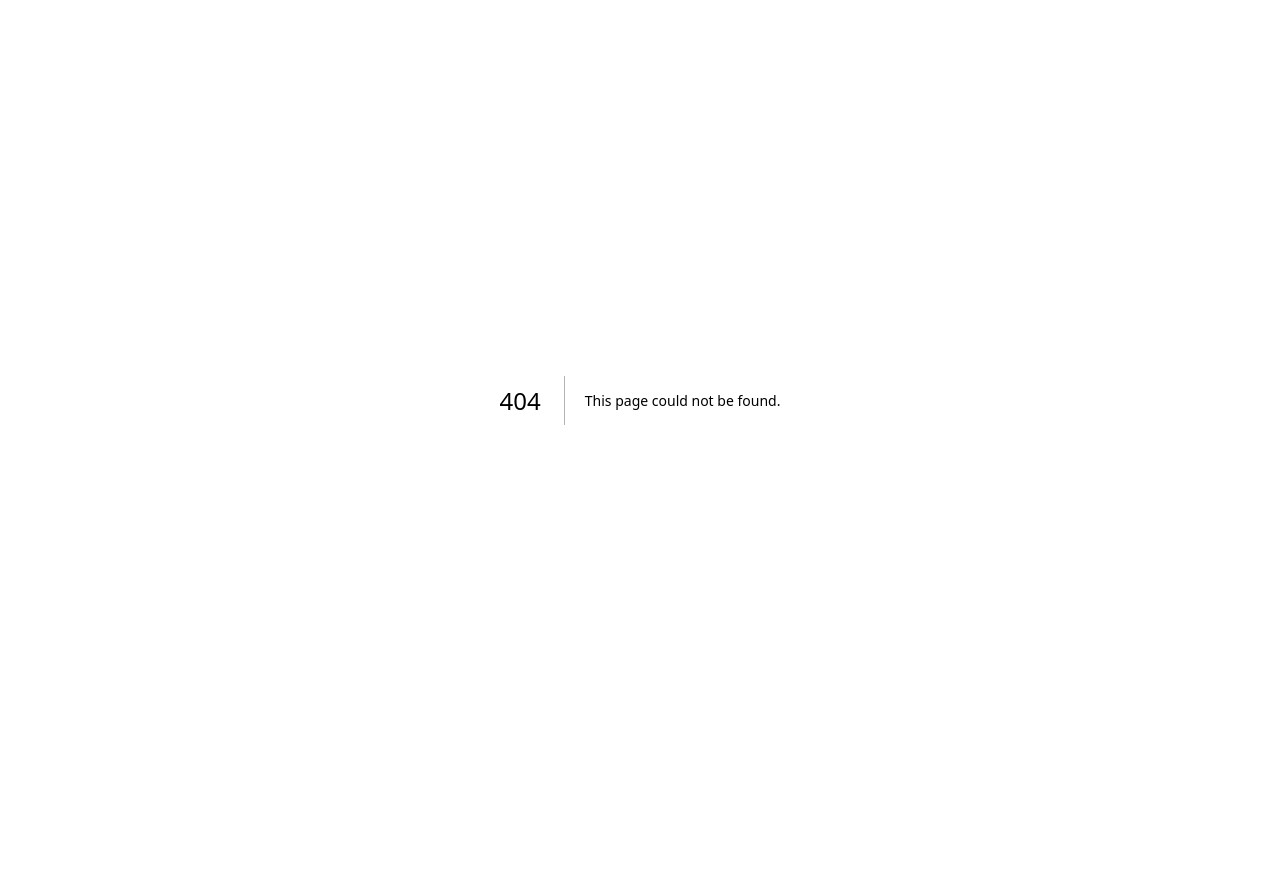
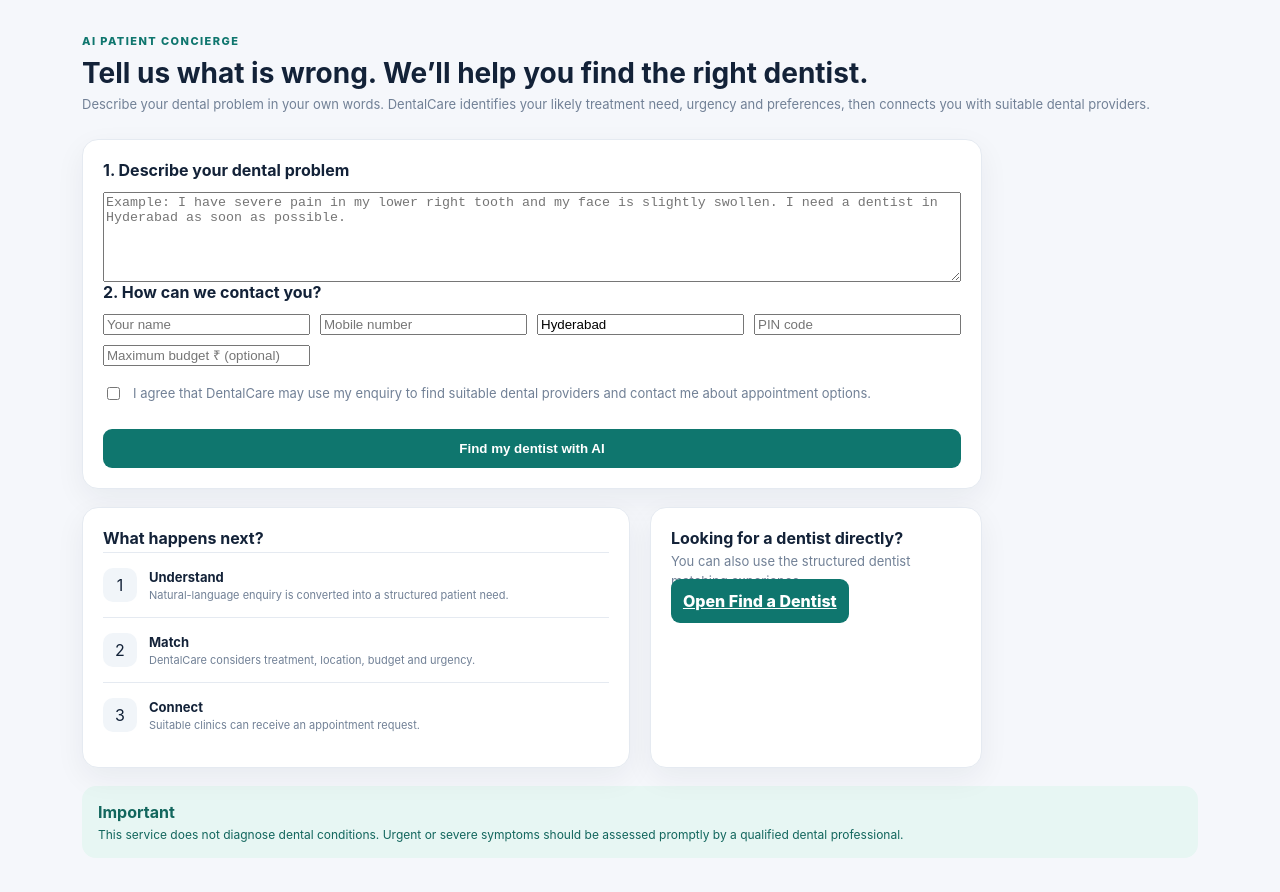
Before and after one commit to Bsuresh70/dentalcare, a Next.js app: page /patient-search in a window 1280 px wide. Before the commit this address had no page. Before the commit the page ends 800 px from the top, so only its background shows below. Built offline with nearby package versions, Linux system fonts and the light colour scheme; no server answers.

Commit message:
Add AI patient search capture experience

```diff
--- /dev/null
+++ b/app/patient-search/page.tsx
@@ -0,0 +1,159 @@
+'use client';
+
+import { FormEvent, useMemo, useState } from 'react';
+import Link from 'next/link';
+import { supabase } from '../../lib/supabase';
+
+const treatments=[
+  {label:'Dental implant',keywords:['implant','implants','missing tooth','missing teeth']},
+  {label:'Root canal',keywords:['root canal','rct','tooth infection','infected tooth']},
+  {label:'Braces / aligners',keywords:['braces','aligner','aligners','invisalign','crooked teeth']},
+  {label:'Tooth pain',keywords:['tooth pain','toothache','pain in tooth','severe pain','dental pain']},
+  {label:'Crown / bridge',keywords:['crown','bridge','broken tooth','cap for tooth']},
+  {label:'Teeth cleaning',keywords:['cleaning','scaling','yellow teeth','tartar']},
+  {label:'Wisdom tooth',keywords:['wisdom tooth','wisdom teeth']},
+  {label:'Gum treatment',keywords:['gum','bleeding gums','gum pain','periodontal']},
+  {label:'Cosmetic dentistry',keywords:['veneers','smile design','cosmetic','whitening','teeth whitening']},
+  {label:'Pediatric dentistry',keywords:['child','children','kid','kids','pediatric']},
+  {label:'Denture',keywords:['denture','dentures','false teeth']},
+  {label:'Second opinion',keywords:['second opinion','review my treatment','another opinion']}
+];
+
+function detectIntent(text:string){
+  const q=text.toLowerCase();
+  const found=treatments.find(t=>t.keywords.some(k=>q.includes(k)));
+  let urgency='FLEXIBLE';
+  if(/severe|unbearable|swelling|bleeding|emergency|cannot sleep|can't sleep/.test(q)) urgency='ASAP';
+  else if(/today|right now|immediately/.test(q)) urgency='TODAY';
+  else if(/this week|soon/.test(q)) urgency='THIS_WEEK';
+
+  let score=35;
+  if(found) score+=35;
+  if(/price|cost|fee|budget|cheap|affordable/.test(q)) score+=5;
+  if(/book|appointment|dentist|clinic|doctor|treatment/.test(q)) score+=15;
+  if(urgency!=='FLEXIBLE') score+=10;
+
+  return {treatment:found?.label||'',urgency,intentScore:Math.min(score,100)};
+}
+
+export default function PatientSearch(){
+  const [query,setQuery]=useState('');
+  const [name,setName]=useState('');
+  const [phone,setPhone]=useState('');
+  const [city,setCity]=useState('Hyderabad');
+  const [pincode,setPincode]=useState('');
+  const [budget,setBudget]=useState('');
+  const [consent,setConsent]=useState(false);
+  const [status,setStatus]=useState('');
+  const [loading,setLoading]=useState(false);
+
+  const intent=useMemo(()=>detectIntent(query),[query]);
+
+  async function submit(e:FormEvent){
+    e.preventDefault();
+    if(!supabase){setStatus('Patient search is not configured yet.');return;}
+    if(query.trim().length<8){setStatus('Please describe your dental need in a little more detail.');return;}
+    if(!name.trim()||!phone.trim()){setStatus('Please enter your name and mobile number so a clinic can contact you.');return;}
+    if(!consent){setStatus('Please allow DentalCare to contact you about suitable dental options.');return;}
+
+    setLoading(true);
+    setStatus('AI is understanding your requirement and preparing suitable dentist options…');
+
+    const {data,error}=await supabase.rpc('capture_patient_search_intent',{
+      p_search_query:query,
+      p_detected_treatment:intent.treatment||'Dental consultation',
+      p_detected_urgency:intent.urgency,
+      p_name:name,
+      p_phone:phone,
+      p_city:city,
+      p_pincode:pincode,
+      p_budget_max:budget?Number(budget):null,
+      p_intent_score:intent.intentScore,
+      p_source:'ORGANIC',
+      p_landing_page:'/patient-search',
+      p_consent_to_contact:consent
+    });
+
+    if(error){setStatus(error.message);setLoading(false);return;}
+
+    const treatment=intent.treatment||'dental consultation';
+    const {data:reqId}=await supabase.rpc('create_public_patient_request',{
+      p_name:name,p_phone:phone,p_treatment:treatment,p_problem_description:query,
+      p_urgency:intent.urgency,p_city:city,p_pincode:pincode,
+      p_budget_min:null,p_budget_max:budget?Number(budget):null,
+      p_preferred_date:null,p_preferred_period:'Any time',p_preference_priority:'BALANCED'
+    });
+
+    setStatus(reqId
+      ? 'Your request is captured. We are finding suitable dentists for you. Please continue to the matching page.'
+      : 'Your enquiry is captured. We will help you find suitable dentists.');
+    setLoading(false);
+
+    if(reqId) window.location.href='/find-dentist';
+  }
+
+  return <main className="page">
+    <header className="pageHead">
+      <div>
+        <p className="eyebrow">AI PATIENT CONCIERGE</p>
+        <h1>Tell us what is wrong. We’ll help you find the right dentist.</h1>
+        <p className="muted">Describe your dental problem in your own words. DentalCare identifies your likely treatment need, urgency and preferences, then connects you with suitable dental providers.</p>
+      </div>
+    </header>
+
+    <section className="panel" style={{maxWidth:900}}>
+      <form onSubmit={submit}>
+        <div className="formSection">
+          <h3>1. Describe your dental problem</h3>
+          <textarea
+            required
+            rows={5}
+            placeholder="Example: I have severe pain in my lower right tooth and my face is slightly swollen. I need a dentist in Hyderabad as soon as possible."
+            value={query}
+            onChange={e=>setQuery(e.target.value)}
+          />
+          {query&&<div className="patientNote">
+            <strong>AI intent detected</strong>
+            <span>{intent.treatment||'General dental consultation'} · {intent.urgency.replace('_',' ')} · intent score {intent.intentScore}/100</span>
+          </div>}
+        </div>
+
+        <div className="formSection">
+          <h3>2. How can we contact you?</h3>
+          <div className="formGrid">
+            <input required placeholder="Your name" value={name} onChange={e=>setName(e.target.value)}/>
+            <input required placeholder="Mobile number" value={phone} onChange={e=>setPhone(e.target.value)}/>
+            <input placeholder="City" value={city} onChange={e=>setCity(e.target.value)}/>
+            <input placeholder="PIN code" value={pincode} onChange={e=>setPincode(e.target.value)}/>
+            <input type="number" min="0" placeholder="Maximum budget ₹ (optional)" value={budget} onChange={e=>setBudget(e.target.value)}/>
+          </div>
+        </div>
+
+        <label style={{display:'flex',gap:10,alignItems:'flex-start',margin:'18px 0'}}>
+          <input type="checkbox" checked={consent} onChange={e=>setConsent(e.target.checked)}/>
+          <span className="muted">I agree that DentalCare may use my enquiry to find suitable dental providers and contact me about appointment options.</span>
+        </label>
+
+        <button className="primary" type="submit" disabled={loading}>
+          {loading?'Understanding your requirement…':'Find my dentist with AI'}
+        </button>
+      </form>
+    </section>
+
+    <section className="grid2" style={{marginTop:18,maxWidth:900}}>
+      <div className="panel">
+        <h3>What happens next?</h3>
+        <div className="action"><span className="actionIcon">1</span><div><strong>Understand</strong><small>Natural-language enquiry is converted into a structured patient need.</small></div></div>
+        <div className="action"><span className="actionIcon">2</span><div><strong>Match</strong><small>DentalCare considers treatment, location, budget and urgency.</small></div></div>
+        <div className="action"><span className="actionIcon">3</span><div><strong>Connect</strong><small>Suitable clinics can receive an appointment request.</small></div></div>
+      </div>
+      <div className="panel">
+        <h3>Looking for a dentist directly?</h3>
+        <p className="muted">You can also use the structured dentist matching experience.</p>
+        <Link className="primary" href="/find-dentist">Open Find a Dentist</Link>
+      </div>
+    </section>
+
+    <div className="patientNote"><strong>Important</strong><span>This service does not diagnose dental conditions. Urgent or severe symptoms should be assessed promptly by a qualified dental professional.</span></div>
+  </main>
+}
```
